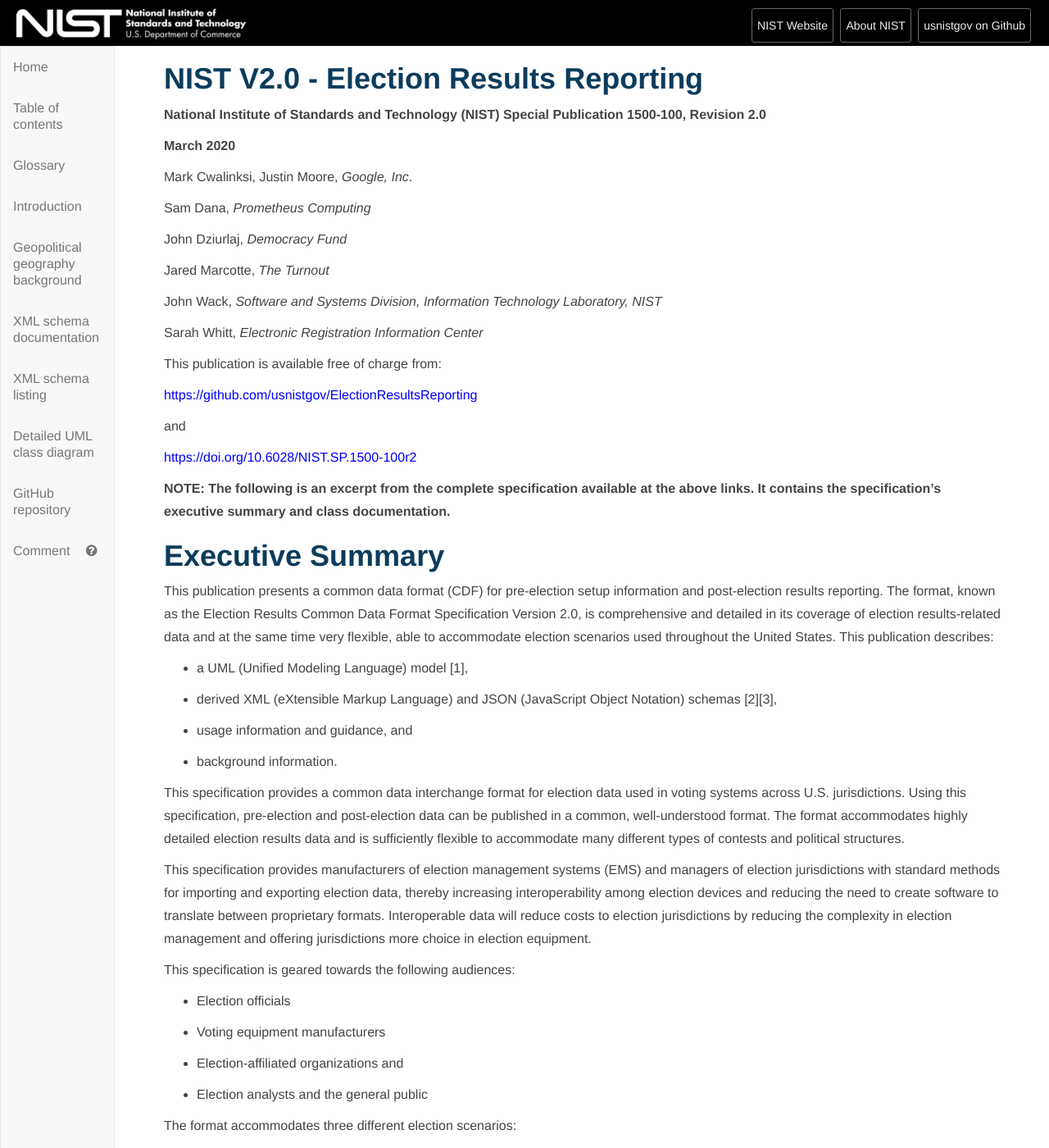
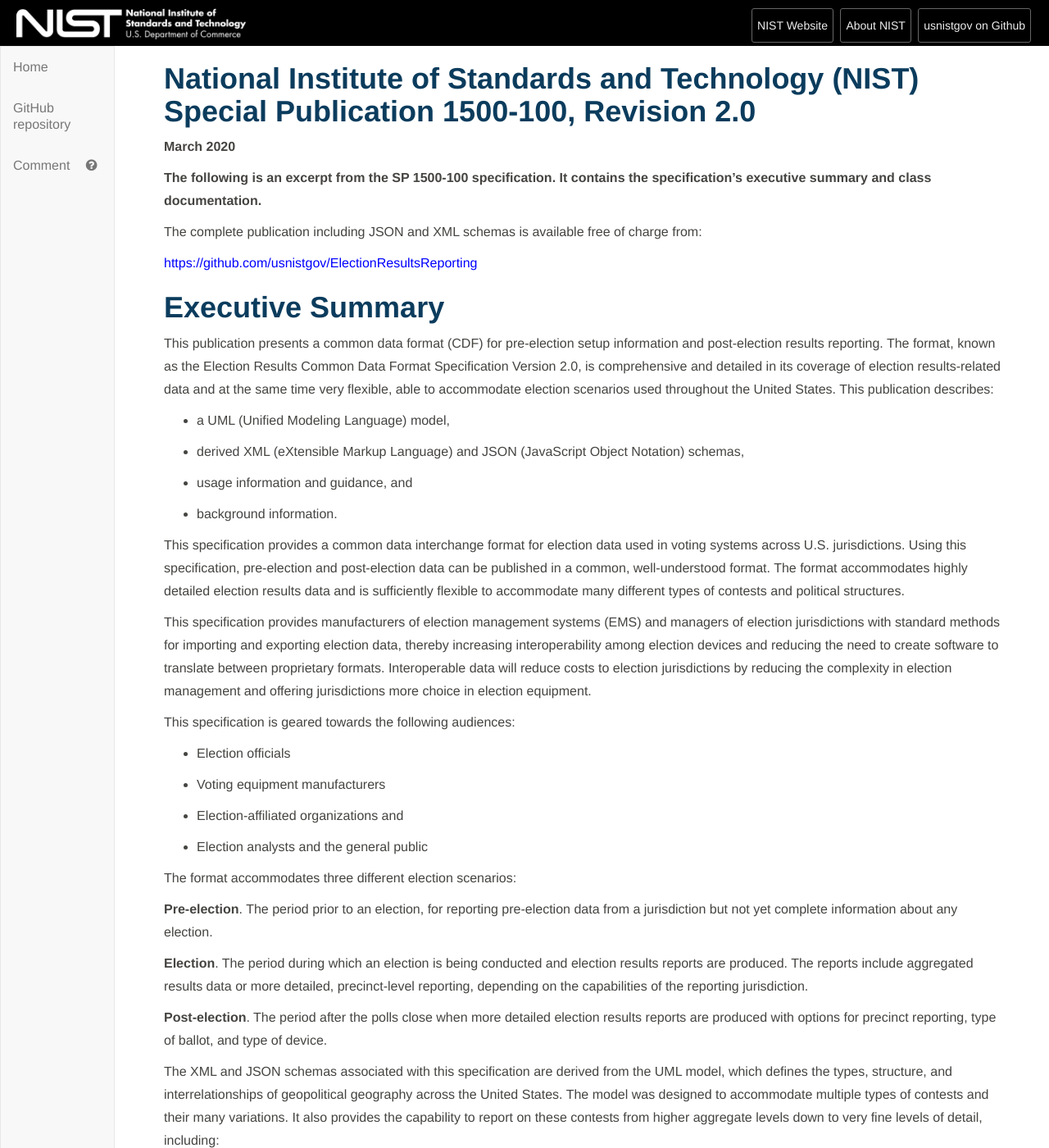
Before and after one commit to usnistgov/ElectionResultsReporting, a Jekyll site: the page built from index.md, in a window 1280 px wide and 1400 px high. Shown: the whole window at 82% size. Built offline with Jekyll 4.4.1, drawn with Linux system fonts in a browser that asks for light colours; our own code applies the rules of GitHub Pages for plain Markdown files.

```diff
--- a/_includes/sidenav.html
+++ b/_includes/sidenav.html
@@ -14,27 +14,6 @@
 
     <li><a href="{{ site.baseurl }}/">Home</a></li>
     <li>
-      <a href="{{ site.baseurl }}/index.html#table-of-contents">Table of contents</a>
-    </li>
-    <li>
-      <a href="{{ site.baseurl }}/index.html#b-glossary">Glossary</a>
-    </li>
-    <li>
-      <a href="{{ site.baseurl }}/index.html#1-introduction">Introduction</a>
-    </li>
-    <li>
-      <a href="{{ site.baseurl }}/index.html#2-background-geopolitical-geography">Geopolitical geography background</a>
-    </li>
-    <li>
-      <a href="{{ site.baseurl }}/index.html#4-xml-schema">XML schema documentation</a>
-    </li>
-    <li>
-      <a href="{{ site.baseurl }}/index.html#e-xml-schema">XML schema listing</a>
-    </li>
-    <li>
-      <a href="{{ site.baseurl }}/index.html#f-detailed-uml-class-diagram">Detailed UML class diagram</a>
-    </li>
-    <li>
       <a href="https://github.com/{{ site.org_name }}/{{ site.repo_name }}" class="icon">GitHub repository</a>
     </li>
     <li>
--- a/index.md
+++ b/index.md
@@ -1,34 +1,12 @@
-# NIST V2.0 - Election Results Reporting
-
-
-**National Institute of Standards and Technology (NIST) Special
-Publication 1500-100, Revision 2.0**
+# National Institute of Standards and Technology (NIST) Special Publication 1500-100, Revision 2.0
 
 **March 2020**
 
-Mark Cwalinksi, Justin Moore, *Google, Inc*.
+**The following is an excerpt from the SP 1500-100 specification. It contains the specification's executive summary and class documentation.**
 
-Sam Dana, *Prometheus Computing*
-
-John Dziurlaj, *Democracy Fund*
-
-Jared Marcotte, *The Turnout*
-
-John Wack, *Software and Systems Division,*
-*Information Technology Laboratory, NIST*
-
-Sarah Whitt, *Electronic Registration Information Center*
-
-This publication is available free of charge from:
+The complete publication including JSON and XML schemas is available free of charge from:
 
 <https://github.com/usnistgov/ElectionResultsReporting>
-
-and
-
-<https://doi.org/10.6028/NIST.SP.1500-100r2>
-
-
-**NOTE: The following is an excerpt from the complete specification available at the above links. It contains the specification's executive summary and class documentation.**
 
 # Executive Summary
 
@@ -39,10 +17,10 @@ comprehensive and detailed in its coverage of election results-related
 data and at the same time very flexible, able to accommodate election
 scenarios used throughout the United States. This publication describes:
 
-  - a UML (Unified Modeling Language) model \[1\],
+  - a UML (Unified Modeling Language) model,
 
   - derived XML (eXtensible Markup Language) and JSON (JavaScript Object
-    Notation) schemas \[2\]\[3\],
+    Notation) schemas,
 
   - usage information and guidance, and
 
```
